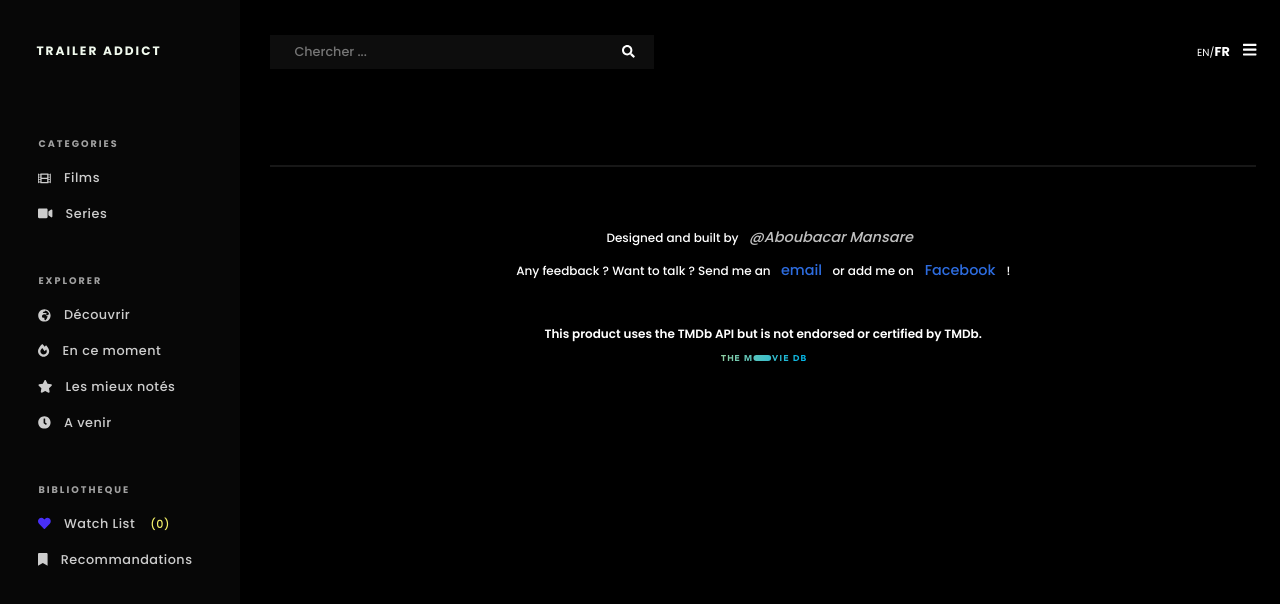
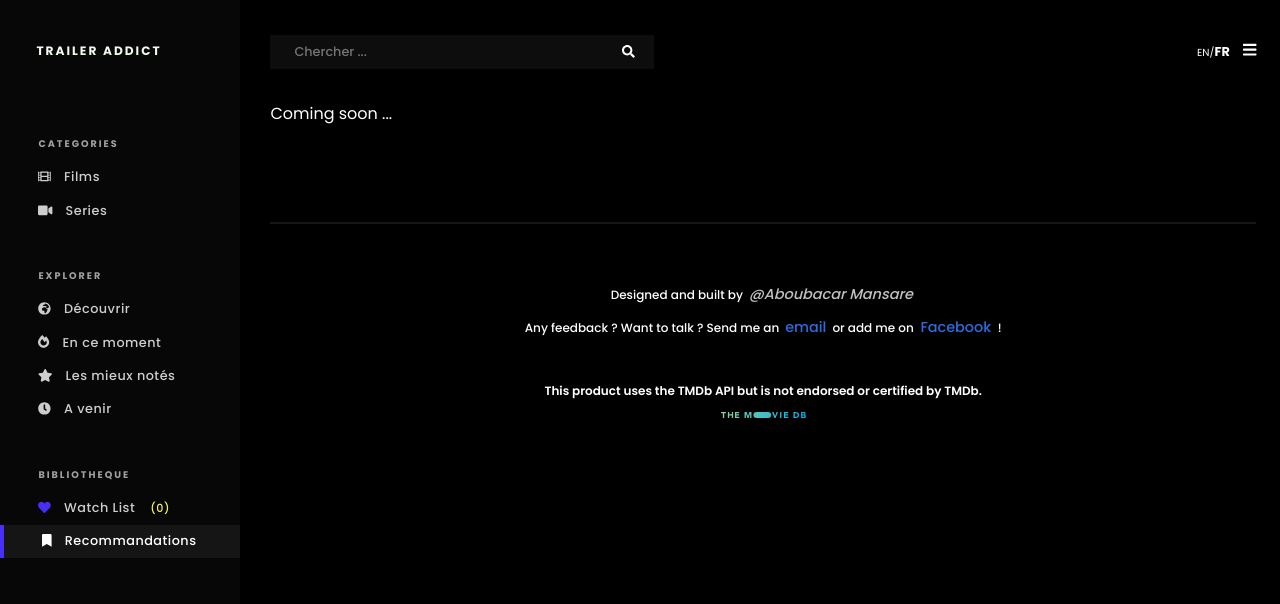
Before and after one commit to aboubacarmsr/trailer-addict, a React (Create React App) app: page /recommandations in a window 1280 px wide. Shown: the top 604 px of the page. Built offline with nearby package versions, Linux system fonts and the light colour scheme; no server answers.

Commit message:
adding recommandations page and editing side nav style

```diff
--- a/src/App.js
+++ b/src/App.js
@@ -15,6 +15,7 @@ import SideNav from './components/SideNav';
 import SideNavEnglish from './components/SideNavEnglish';
 import Footer from './components/Footer';
 import SearchPage from './pages/SearchPage';
+import Recommandations from './pages/Recommandations';
 
 function App() {
   const [isFrench, setIsFrench] = useState(true);
@@ -75,6 +76,9 @@ function App() {
         <Route exact path="/watchlist">
           <WatchList isOpen={isOpen} isFrench={isFrench}/>
         </Route>
+        <Route exact path="/recommandations">
+          <Recommandations isOpen={isOpen} isFrench={isFrench}/>
+        </Route>
         <Route exact path="/search">
           <SearchPage isOpen={isOpen} isFrench={isFrench} toSearch={toSearch}/>
         </Route>
--- a/src/components/SideNav.js
+++ b/src/components/SideNav.js
@@ -52,7 +52,7 @@ const SideNav = ({ isOpen, setIsOpen, isMobile }) => {
           <li>
             <NavLink className="navlink" to="/watchlist" onClick={hideSideNav} activeStyle={{ borderLeft: "4px solid #482ff7", backgroundColor : "rgba(255, 255, 255, 0.055)", color: "#fff" }}>
               <FontAwesomeIcon icon={faHeart} style={{marginRight : "1em", color: "#482ff7"}}/>Watch List  <span> {"("}{watchlist.length}{")"} </span>  </NavLink></li>
-          <li><NavLink className="navlink" to="/recommandation" onClick={hideSideNav} activeStyle={{ borderLeft: "4px solid #482ff7", backgroundColor : "rgba(255, 255, 255, 0.055)", color: "#fff" }}>
+          <li><NavLink className="navlink" to="/recommandations" onClick={hideSideNav} activeStyle={{ borderLeft: "4px solid #482ff7", backgroundColor : "rgba(255, 255, 255, 0.055)", color: "#fff" }}>
           <FontAwesomeIcon icon={faBookmark} style={{marginRight : "1em"}}/>Recommandations</NavLink></li>
         </ul>
       </div>
--- a/src/components/SideNavEnglish.js
+++ b/src/components/SideNavEnglish.js
@@ -49,7 +49,7 @@ const SideNavEnglish = ({ isOpen, setIsOpen, isMobile }) => {
         <ul>
           <li><NavLink className="navlink" to="/watchlist" onClick={hideSideNav} activeStyle= {{ borderLeft: "4px solid #482ff7", backgroundColor : "rgba(255, 255, 255, 0.055)", color: "#fff" }}>
           <FontAwesomeIcon icon={faHeart} style={{color : "#482ff7", marginRight : "1em"}}/>Watch List <span> {"("}{watchlist.length}{")"} </span></NavLink></li>
-          <li><NavLink className="navlink" to="/recommandation" onClick={hideSideNav} activeStyle={{ borderLeft: "4px solid #482ff7", backgroundColor : "rgba(255, 255, 255, 0.055)", color: "#fff" }}>
+          <li><NavLink className="navlink" to="/recommandations" onClick={hideSideNav} activeStyle={{ borderLeft: "4px solid #482ff7", backgroundColor : "rgba(255, 255, 255, 0.055)", color: "#fff" }}>
           <FontAwesomeIcon icon={faBookmark} style={{marginRight : "1em"}}/>Recommandations</NavLink></li>
         </ul>
       </div>
--- /dev/null
+++ b/src/pages/Recommandations.js
@@ -0,0 +1,11 @@
+import React from 'react'
+
+const Recommandations = ({ isOpen, isFrench }) => {
+    return (
+        <div className={isOpen ? "recommandations recommandations-open" : "recommandations"}>
+            <p> Coming soon ... </p>
+        </div>
+     );
+}
+
+export default Recommandations;
--- a/src/styles/App.scss
+++ b/src/styles/App.scss
@@ -47,3 +47,4 @@ html{
 @import './Upcoming';
 @import './SearchPage';
 @import './WatchList';
+@import './Recommandations';
--- a/src/styles/_Footer.scss
+++ b/src/styles/_Footer.scss
@@ -27,7 +27,7 @@
                 margin: 1em 0;
                 span{
                     font-size: 0.9rem;
-                    margin: 0 .5em;
+                    margin: 0 .2em;
                     color: #2d6cdf;
                 }
                 #signature {
--- /dev/null
+++ b/src/styles/_Recommandations.scss
@@ -0,0 +1,10 @@
+ .recommandations {
+    margin-top: 2em;
+    color: #fff;
+ }
+
+ @media screen and (min-width: 1024px){
+    .recommandations-open{
+        margin-left: 20%;
+    }
+}
--- a/src/styles/_SideNav.scss
+++ b/src/styles/_SideNav.scss
@@ -41,7 +41,7 @@
                 list-style: none;
                 transition: all 0.5s ease;
                 white-space: nowrap;
-                padding: 0.7em 0;
+                // padding: 0.5em 0;
             }
         }
     }
@@ -49,7 +49,9 @@
         width: 100%;
         text-decoration: none;
         color: rgba(255, 255, 255, 0.801);
-        padding: 0.5em 11em 0.5em 3em;
+        // padding: 0.5em 11em 0.5em 3em;
+        display: block;
+        padding: 0.6em 0 0.6em 3em;
         letter-spacing: .5px;
         transition: all .5s ease;
         &:hover{
@@ -85,16 +87,16 @@
             }
             ul{
                 li{
-                    margin-left: 1em;
+                    // margin-left: 1em;
                     font-size: 0.9em;
-                    padding: 0.5em 0;
+                    // padding: 0.5em 0;
                 }
             }
         }
         .navlink{
             max-width: 100%;
             text-decoration: none;
-            padding: 0.5em 1em;
+            padding: 0.5em 0 0.5em 2em;
             transition: all .9s ease;
             &:hover{
                 background-color:rgba(189, 195, 199, 0.11);
```
Also changed, not shown: 1 other file (tests, documents, lock files or other folders).
